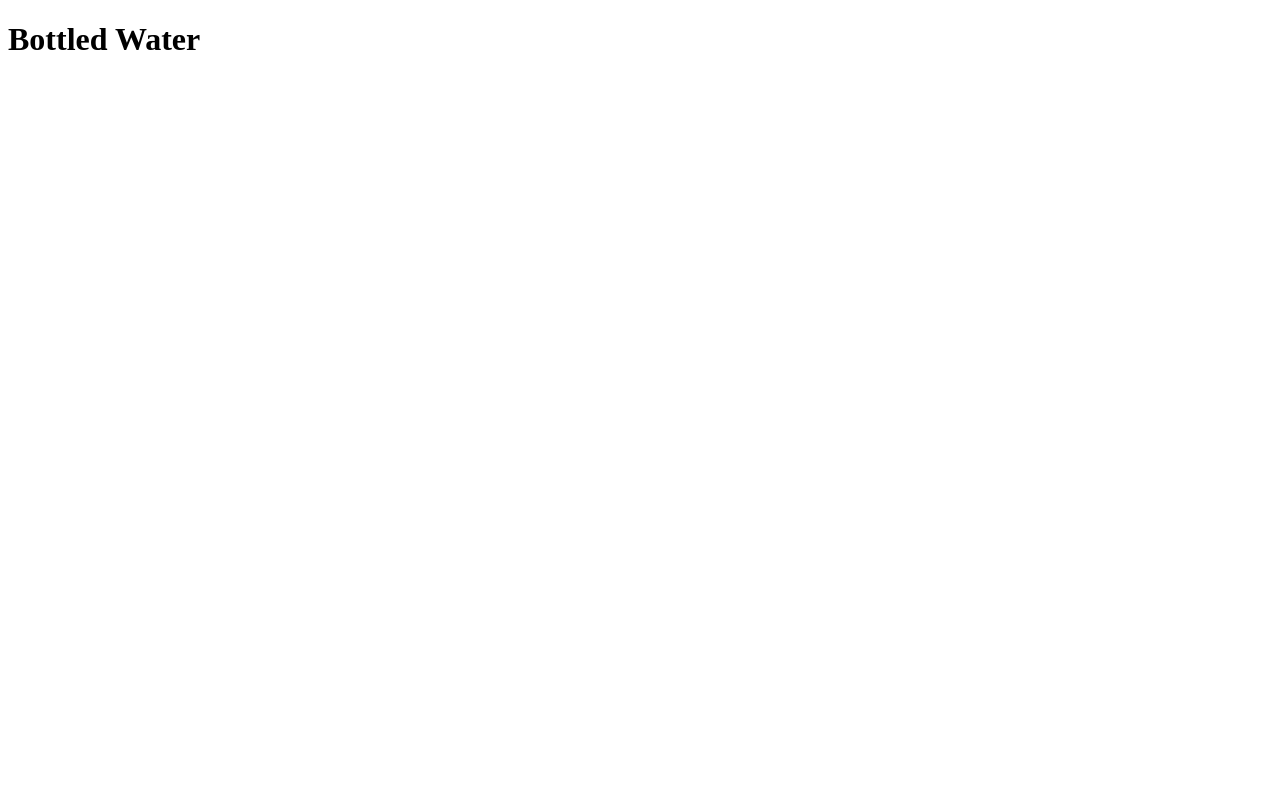
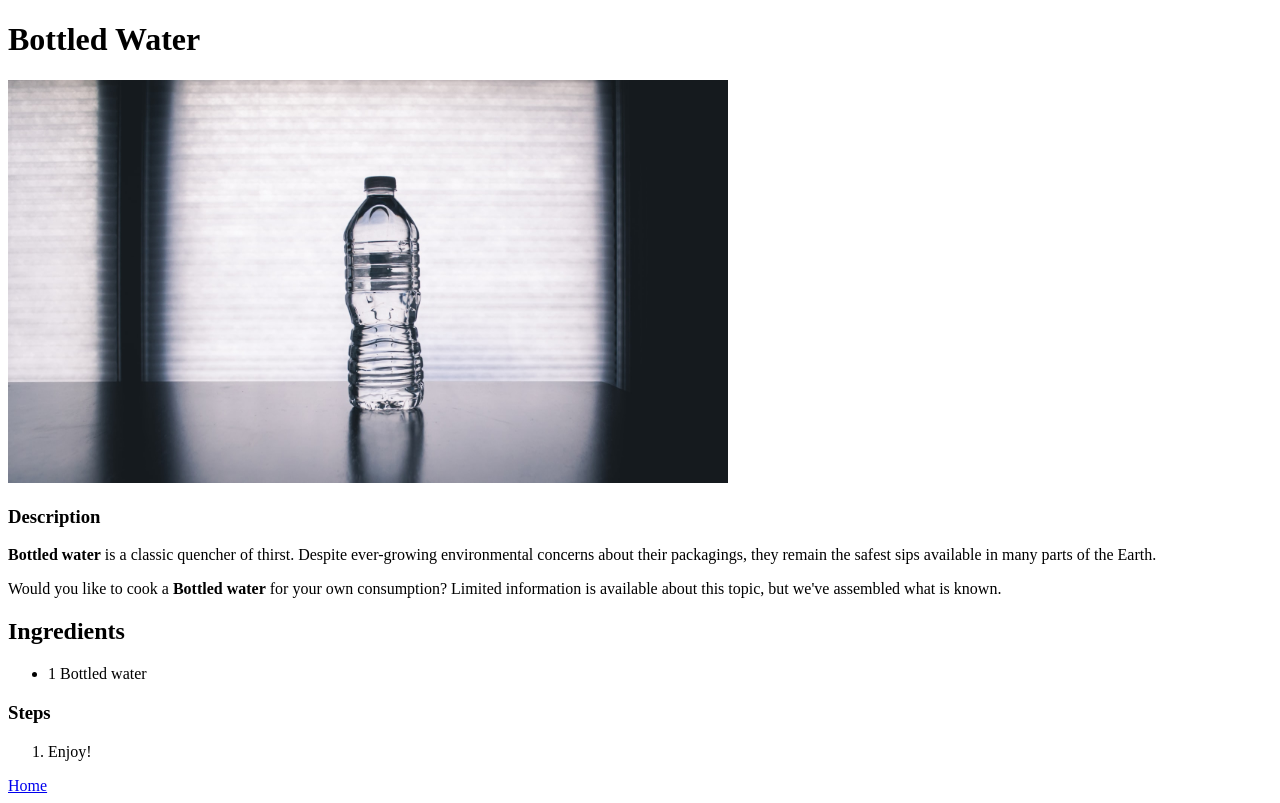
Before and after one commit to hexbenjamin/odin-projects, a plain HTML site: page odin-recipes/recipes/bottled-water.html in a window 1280 px wide. Drawn offline with Linux system fonts and the light colour scheme.

Commit message:
Add image & recipe for bottled water
Adds stock image of a water bottle to the images directory, as well as
detailed instructions on how to cook one yourself.

Also, added a "home" button to the recipe page.

```diff
--- a/odin-recipes/recipes/bottled-water.html
+++ b/odin-recipes/recipes/bottled-water.html
@@ -8,5 +8,27 @@
     </head>
     <body>
         <h1>Bottled Water</h1>
+        <img src="../images/bottled-water.jpg" width="720">
+        <h3>Description</h3>
+        <p>
+            <strong>Bottled water</strong> is a classic quencher of thirst. Despite
+            ever-growing environmental concerns about their packagings,
+            they remain the safest sips available in many parts of the
+            Earth.
+        </p>
+        <p>
+            Would you like to cook a <strong>Bottled water</strong> for
+            your own consumption? Limited information is available
+            about this topic, but we've assembled what is known.
+        </p>
+        <h2>Ingredients</h2>
+        <ul>
+            <li>1 Bottled water</li>
+        </ul>
+        <h3>Steps</h3>
+        <ol>
+            <li>Enjoy!</li>
+        </ol>
+        <a href="../index.html">Home</a>
     </body>
 </html>
```
Also changed, not shown: odin-recipes/images/bottled-water.jpg (added).
